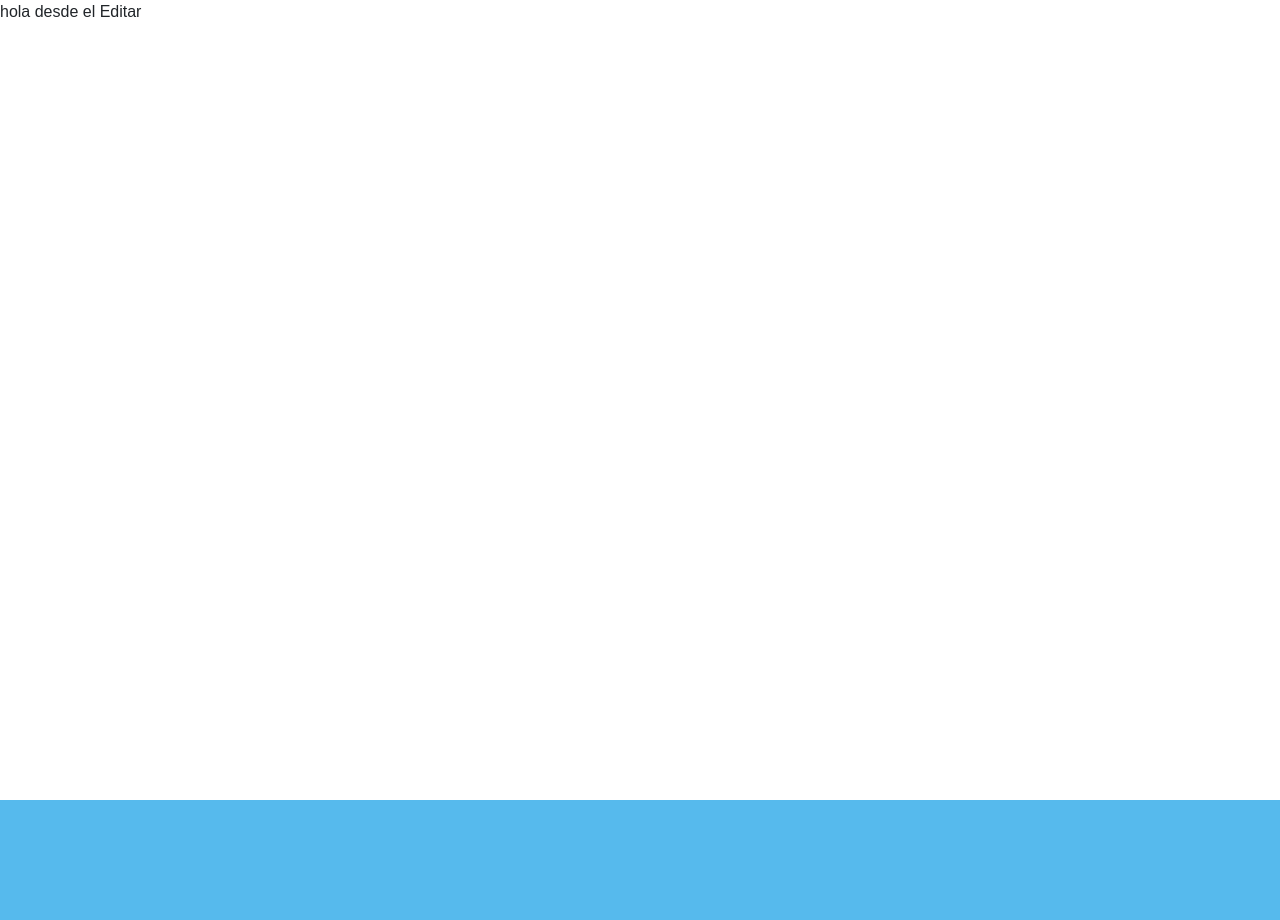
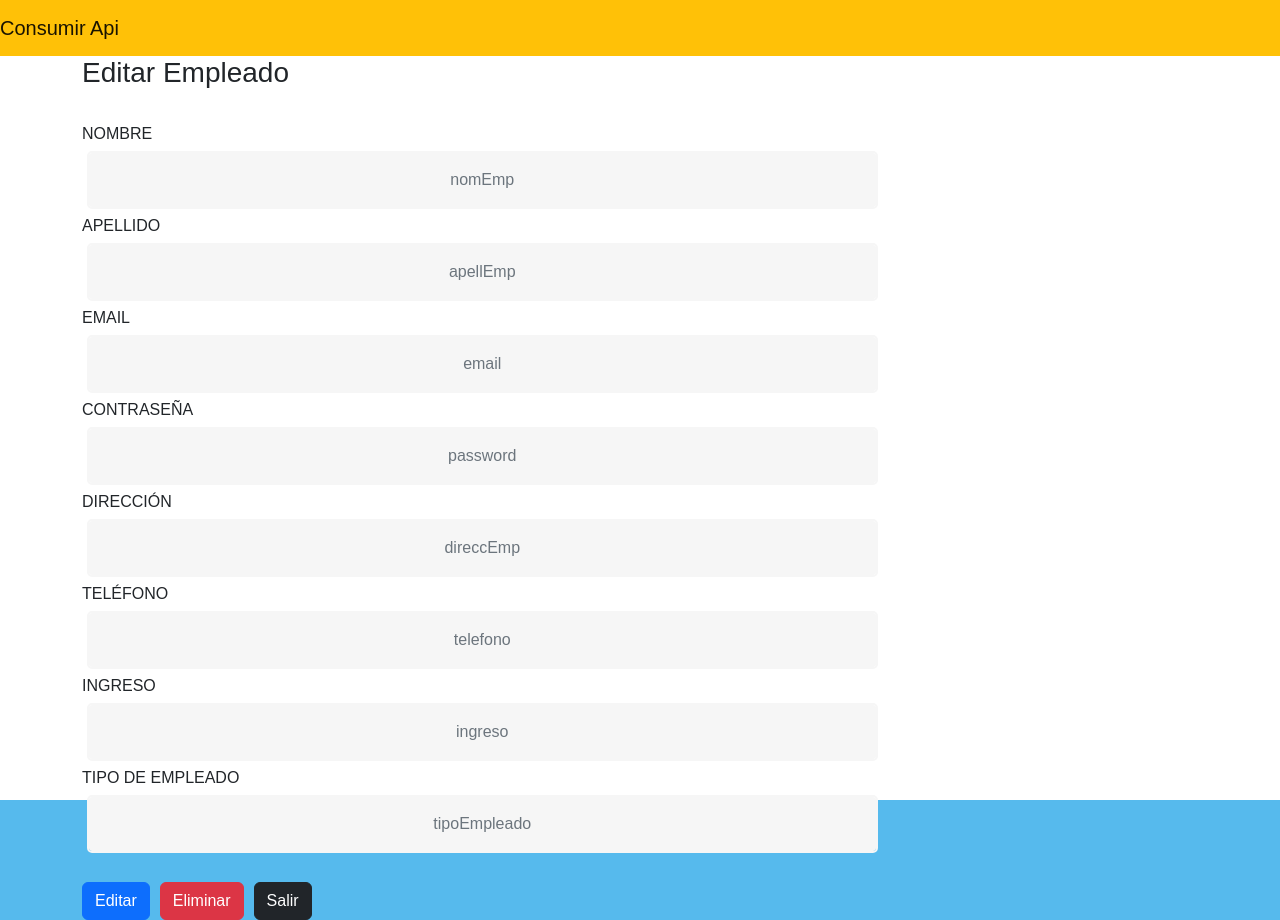
Before and after one commit to AngelesGamero17/Frontend-Gestion-Pasteleria, a React (Create React App) app: page /Editar/1 in a window 1280 px wide. Before the commit the page ends 800 px from the top, so only its background shows below. Built offline with nearby package versions, Linux system fonts and the light colour scheme.

Commit message:
Delete and Edit

```diff
--- a/src/components/Dashboard.jsx
+++ b/src/components/Dashboard.jsx
@@ -25,6 +25,8 @@ class Dashboard extends React.Component {
       <React.Fragment>
         <Header></Header>
         <div className="container">
+          <br />
+          <br />
           <table className="table table-hover">
             <thead>
               <tr>
@@ -32,11 +34,10 @@ class Dashboard extends React.Component {
                 <th scope="col">NOMBRE</th>
                 <th scope="col">APELLIDO</th>
                 <th scope="col">EMAIL</th>
-                <th scope="col">FECHA DE NACIMENTO</th>
-                <th scope="col">DIRECCION</th>
-                <th scope="col">TELEFONO</th>
+                <th scope="col">DIRECCIÓN</th>
+                <th scope="col">TELÉFONO</th>
                 <th scope="col">INGRESO</th>
-                <th scope="col">TIPO DE EMPLEADO</th>
+                <th scope="col">TIPO_EMPLEADO</th>
               </tr>
             </thead>
             <tbody>
@@ -47,7 +48,6 @@ class Dashboard extends React.Component {
                     <td>{value.nomEmp}</td>
                     <td>{value.apellEmp}</td>
                     <td>{value.email}</td>
-                    <td>{value.fecNac}</td>
                     <td>{value.direccEmp}</td>
                     <td>{value.telefono}</td>
                     <td>{value.ingreso}</td>
--- a/src/components/Editar.jsx
+++ b/src/components/Editar.jsx
@@ -1,18 +1,287 @@
-import React from 'react';
-import { Apiurl } from '../services/apirest';
+import React from "react";
+import { Apiurl } from "../services/apirest";
+import axios from "axios";
+//template
+import Header from "../template/Header";
 
-class Editar extends React.Component{
+class Editar extends React.Component {
+  state = {
+    form: {
+      nomEmp: "",
+      apellEmp: "",
+      email: "",
+      direccEmp: "",
+      telefono: "",
+      ingreso: "",
+      tipoEmpleado: "",
+      password: "",
+    },
+    error: false,
+    errorMsg: "",
+  };
+
+  manejadorChange = async (e) => {
+    await this.setState({
+      form: {
+        ...this.state.form,
+        [e.target.name]: e.target.value,
+      },
+    });
+  };
+
+  put = () => {
+    console.log(this.state);
+    const url = window.location.href;
+    const match = url.match(/\/editar\/(\d+)$/);
+    const id = match ? match[1] : null;
+    const urlApi = Apiurl + "empleado/" + id;
+    const token = localStorage.getItem("token"); // Obtener el token desde localStorage
+
+    axios
+      .put(urlApi, this.state.form, {
+        headers: {
+          Authorization: `Bearer ${token}`, // Incluir el token en el header
+        },
+      })
+      .then((response) => {
+        console.log(response);
+        alert("Los datos han sido actualizados correctamente.");
+      })
+      .catch((error) => {
+        console.log(error);
+        alert("Hubo un error al intentar actualizar los datos.");
+      });
+  };
 
 
-    render(){
-        return(
-            <div>
-                hola desde el Editar
+  delete = () => {
+    console.log(this.state);
+    const url = window.location.href;
+    const match = url.match(/\/editar\/(\d+)$/);
+    const id = match ? match[1] : null;
+    const urlApi = Apiurl + "empleado/" + id;
+    const token = localStorage.getItem("token");
+    axios
+      .delete(urlApi, {
+        headers: {
+          Authorization: `Bearer ${token}`,
+        },
+      })
+      .then((response) => {
+        console.log(response);
+        // Mostrar alerta de éxito
+        alert("El empleado ha sido eliminado correctamente");
+        // Redirigir a la lista de empleados
+        window.location.href = "/Dashboard";
+      })
+      .catch((error) => {
+        console.log(error);
+        // Mostrar alerta de error
+        alert("Ha ocurrido un error al eliminar el empleado");
+      });
+  };
+
+
+  manejadorSubmit = (e) => {
+    e.preventDefault();
+  };
+
+  componentDidMount() {
+    const url = window.location.href;
+    const match = url.match(/\/editar\/(\d+)$/);
+    const id = match ? match[1] : null;
+    if (id) {
+      const urlApi = Apiurl + "empleado/" + id; // Usamos el id en la URL de la API
+      axios
+        .get(urlApi)
+        .then((response) => {
+          const empleado = response.data;
+          if (empleado) {
+            this.setState({
+              form: {
+                nomEmp: empleado.nomEmp,
+                apellEmp: empleado.apellEmp,
+                email: empleado.email,
+                direccEmp: empleado.direccEmp,
+                telefono: empleado.telefono,
+                ingreso: empleado.ingreso,
+                tipoEmpleado: empleado.tipoEmpleado,
+                password: empleado.password,
+                token: localStorage.getItem("token"),
+                id: id,
+              },
+            });
+          }
+        })
+        .catch((error) => {
+          console.error(error);
+        });
+    }
+  }
+
+  render() {
+    const form = this.state.form;
+    return (
+      <React.Fragment>
+        <Header />
+        <div className="container">
+          <h3>Editar Empleado</h3>
+        </div>
+        <div className="container">
+          <br />
+          <form className="form-horizontal" onSubmit={this.manejadorSubmit}>
+            <div className="row">
+              <div className="col-sm-12">
+                <label className="col-md-2 control-label"> NOMBRE</label>
+                <div className="col-md-10">
+                  <input
+                    className="form-control"
+                    name="nomEmp"
+                    placeholder="nomEmp"
+                    type="text"
+                    value={form.nomEmp}
+                    onChange={this.manejadorChange}
+                  />
+                </div>
+              </div>
             </div>
 
-        );
-    }
+            <div className="row">
+              <div className="col-sm-12">
+                <label className="col-md-2 control-label"> APELLIDO</label>
+                <div className="col-md-10">
+                  <input
+                    className="form-control"
+                    name="apellEmp"
+                    placeholder="apellEmp"
+                    type="text"
+                    value={form.apellEmp}
+                    onChange={this.manejadorChange}
+                  />
+                </div>
+              </div>
+            </div>
 
+            <div className="row">
+              <div className="col-sm-12">
+                <label className="col-md-2 control-label"> EMAIL</label>
+                <div className="col-md-10">
+                  <input
+                    className="form-control"
+                    name="email"
+                    placeholder="email"
+                    type="text"
+                    value={form.email}
+                    onChange={this.manejadorChange}
+                  />
+                </div>
+              </div>
+            </div>
+
+            <div className="row">
+              <div className="col-sm-12">
+                <label className="col-md-2 control-label">CONTRASEÑA</label>
+                <div className="col-md-10">
+                  <input
+                    className="form-control"
+                    name="password"
+                    placeholder="password"
+                    type="password"
+                    value={form.password}
+                    onChange={this.manejadorChange}
+                  />
+                </div>
+              </div>
+            </div>
+
+            <div className="row">
+              <div className="col-sm-12">
+                <label className="col-md-2 control-label"> DIRECCIÓN</label>
+                <div className="col-md-10">
+                  <input
+                    className="form-control"
+                    name="direccEmp"
+                    placeholder="direccEmp"
+                    type="text"
+                    value={form.direccEmp}
+                    onChange={this.manejadorChange}
+                  />
+                </div>
+              </div>
+            </div>
+
+            <div className="row">
+              <div className="col-sm-12">
+                <label className="col-md-2 control-label"> TELÉFONO</label>
+                <div className="col-md-10">
+                  <input
+                    className="form-control"
+                    name="telefono"
+                    placeholder="telefono"
+                    type="text"
+                    value={form.telefono}
+                    onChange={this.manejadorChange}
+                  />
+                </div>
+              </div>
+            </div>
+
+            <div className="row">
+              <div className="col-sm-12">
+                <label className="col-md-2 control-label"> INGRESO</label>
+                <div className="col-md-10">
+                  <input
+                    className="form-control"
+                    name="ingreso"
+                    placeholder="ingreso"
+                    type="text"
+                    value={form.ingreso}
+                    onChange={this.manejadorChange}
+                  />
+                </div>
+              </div>
+            </div>
+
+            <div className="row">
+              <div className="col-sm-12">
+                <label className="col-md-2 control-label">TIPO DE EMPLEADO</label>
+                <div className="col-md-10">
+                  <input
+                    className="form-control"
+                    name="tipoEmpleado"
+                    placeholder="tipoEmpleado"
+                    type="text"
+                    value={form.tipoEmpleado}
+                    onChange={this.manejadorChange}
+                  />
+                </div>
+              </div>
+            </div>
+            <br></br>
+            <button
+              type="submit"
+              className="btn btn-primary"
+              style={{ marginRight: "10px" }}
+              onClick={() => this.put()}
+            >
+              Editar
+            </button>
+            <button
+              type="submit"
+              className="btn btn-danger"
+              style={{ marginRight: "10px" }}
+              onClick={() => this.delete()}
+            >
+              Eliminar
+            </button>
+            <a className="btn btn-dark" href="/dashboard">
+              Salir
+            </a>
+          </form>
+        </div>
+      </React.Fragment>
+    );
+  }
 }
 
-export default Editar
+export default Editar;
```
